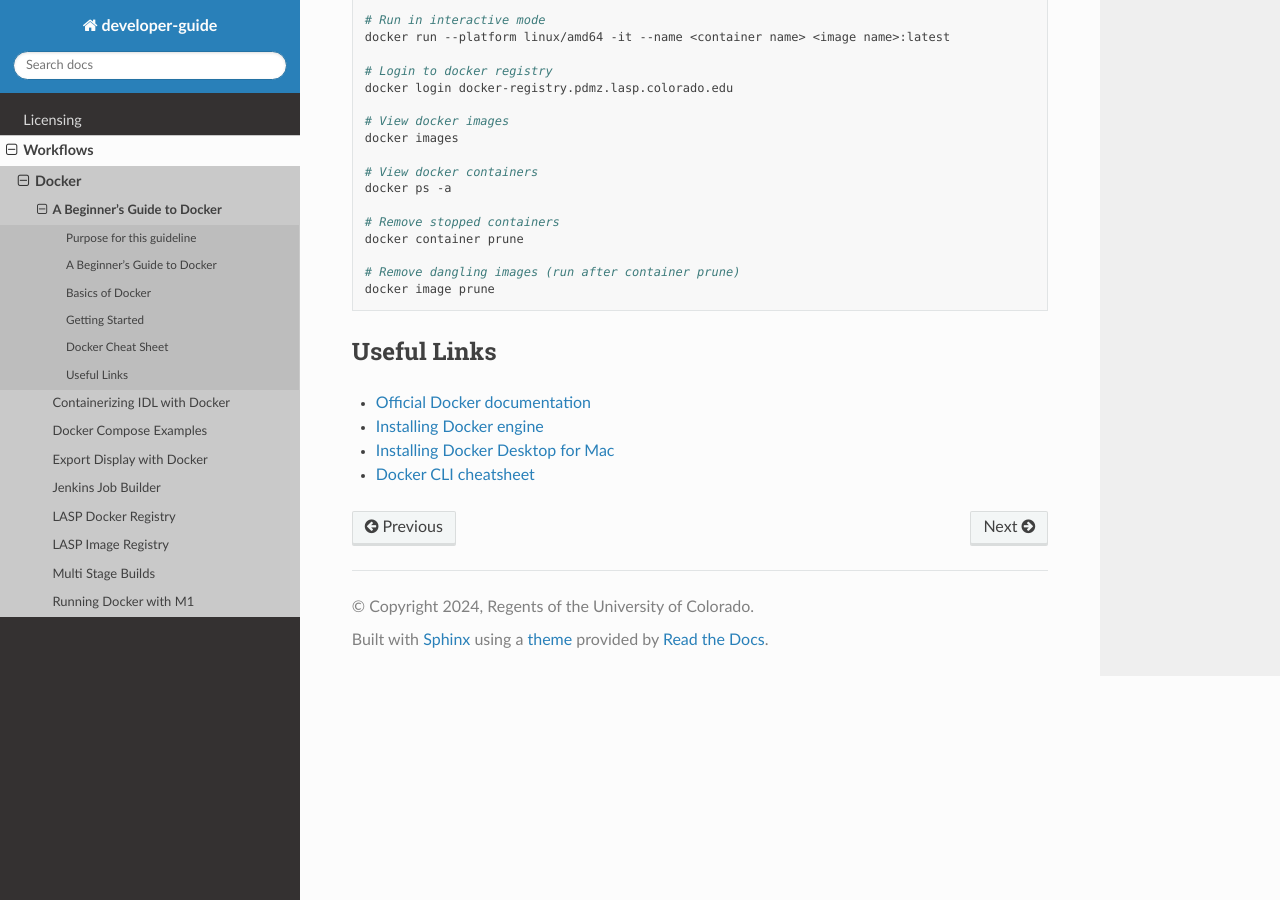
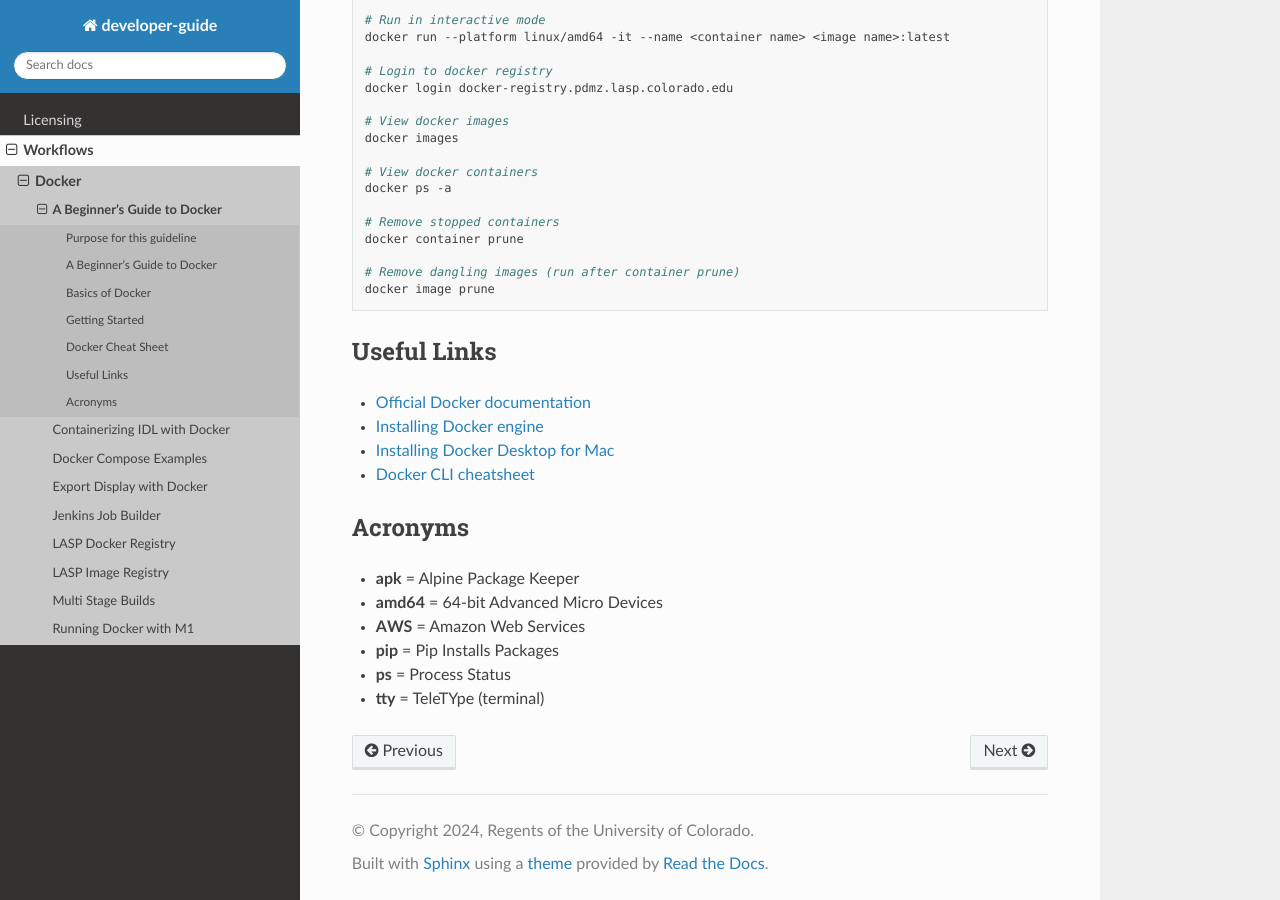
Before and after one commit to lasp/developer-guide, a Sphinx documentation site: the page built from docs/source/workflows/docker/beginner_guide_to_docker.md, in a window 1280 px wide and 900 px high, scrolled down 3934 px. Built offline with Sphinx 7.4.7 and the Read the Docs theme 2.0.0, drawn with Linux system fonts in a browser that asks for light colours.

Commit message:
Added acronym section

```diff
--- a/docs/source/workflows/docker/beginner_guide_to_docker.md
+++ b/docs/source/workflows/docker/beginner_guide_to_docker.md
@@ -181,3 +181,12 @@ docker image prune
 * [Installing Docker engine](https://docs.docker.com/engine/install/)
 * [Installing Docker Desktop for Mac](https://docs.docker.com/desktop/install/mac-install/)
 * [Docker CLI cheatsheet](https://docs.docker.com/get-started/docker_cheatsheet.pdf)
+
+## Acronyms
+
+* **apk** = Alpine Package Keeper
+* **amd64** = 64-bit Advanced Micro Devices
+* **AWS** = Amazon Web Services
+* **pip** = Pip Installs Packages
+* **ps** = Process Status
+* **tty** = TeleTYpe (terminal)
```
